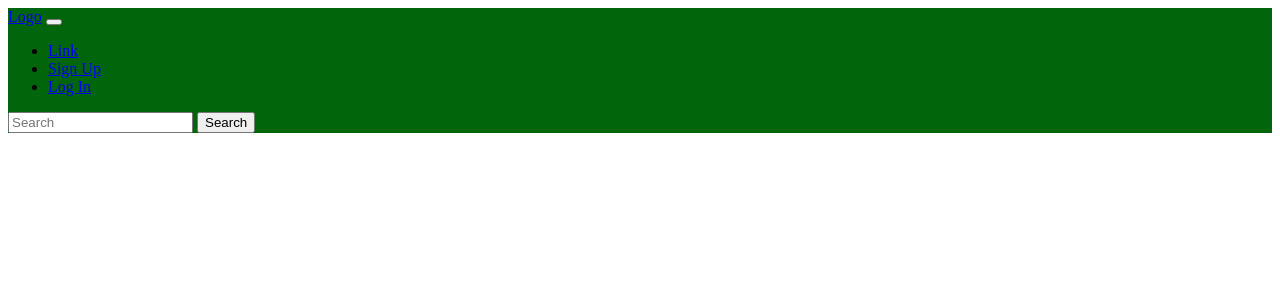
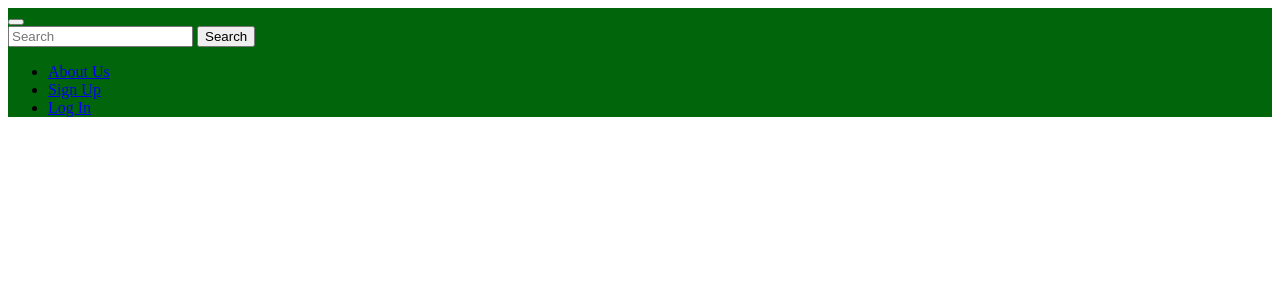
Before and after one commit to uprm-inso-4117-2021-2022-s2/semester-project-team-9, a Django app: template WikiRum/templates/topic_subtopic_UI.html in a window 1280 px wide. Shown: the top 300 px of the page. Run offline with Django 4.2, Linux system fonts and the light colour scheme; the template is opened without the code that fills it, so the values that code supplies are empty.

Commit message:
Changes to topic_subtopic_ui, commit before merging main.
Co-authored-by: Diego A. Rodríguez Del Río <OfTheRiver@users.noreply.github.com>
Co-authored-by: Kelvin O. Lima Rosado <KelvinLima04@users.noreply.github.com>

```diff
--- a/WikiRum/templates/topic_subtopic_UI.html
+++ b/WikiRum/templates/topic_subtopic_UI.html
@@ -9,26 +9,26 @@
 <body>
     <nav class="navbar navbar-expand-sm navbar-light" style="background-color: #01650C;">
         <div class="container-fluid">
-          <a class="navbar-brand" href="javascript:void(0)">Logo</a>
+          <a class="navbar-brand" href="https://cdn.discordapp.com/attachments/936656663174348916/970066814761598976/Logo_-_wikirum2.png"></a>
           <button class="navbar-toggler" type="button" data-bs-toggle="collapse" data-bs-target="#mynavbar">
             <span class="navbar-toggler-icon"></span>
           </button>
           <div class="collapse navbar-collapse" id="mynavbar">
+            <form class="d-flex">
+                <input class="form-control me-2" type="text" placeholder="Search">
+                <button class="btn btn-primary" type="button">Search</button>
+            </form>
             <ul class="navbar-nav me-auto">
               <li class="nav-item">
-                <a class="nav-link" href="javascript:void(0)">Link</a>
+                <a class="nav-link" href="javascript:void(0)">About Us</a>
               </li>
               <li class="nav-item">
-                <a class="nav-link" href="javascript:void(0)">Sign Up</a>
+                <a class="nav-link" href="{% url 'signup' %})">Sign Up</a>
               </li>
               <li class="nav-item">
                 <a class="nav-link" href="{% url 'login' %}">Log In</a>
               </li>
             </ul>
-            <form class="d-flex">
-              <input class="form-control me-2" type="text" placeholder="Search">
-              <button class="btn btn-primary" type="button">Search</button>
-            </form>
           </div>
         </div>
       </nav>
```
Also changed, not shown: WikiRum/db.sqlite3.
